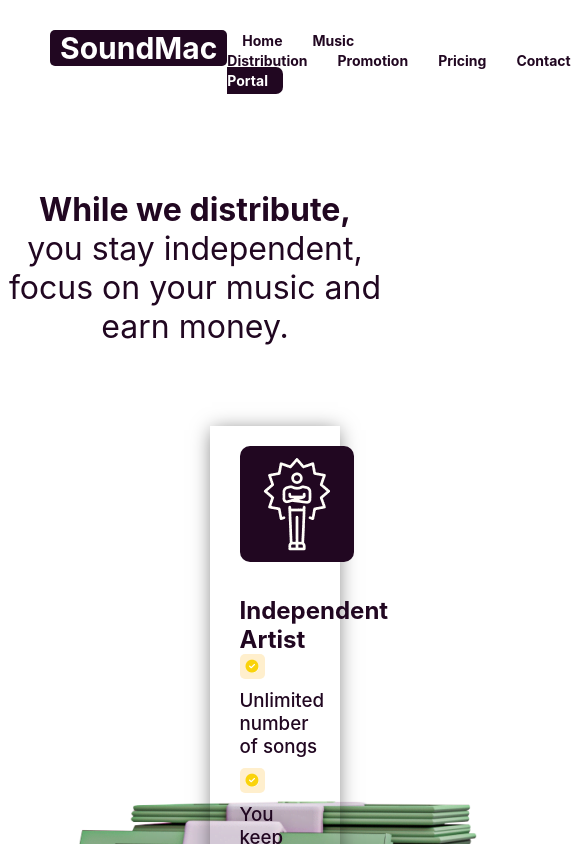
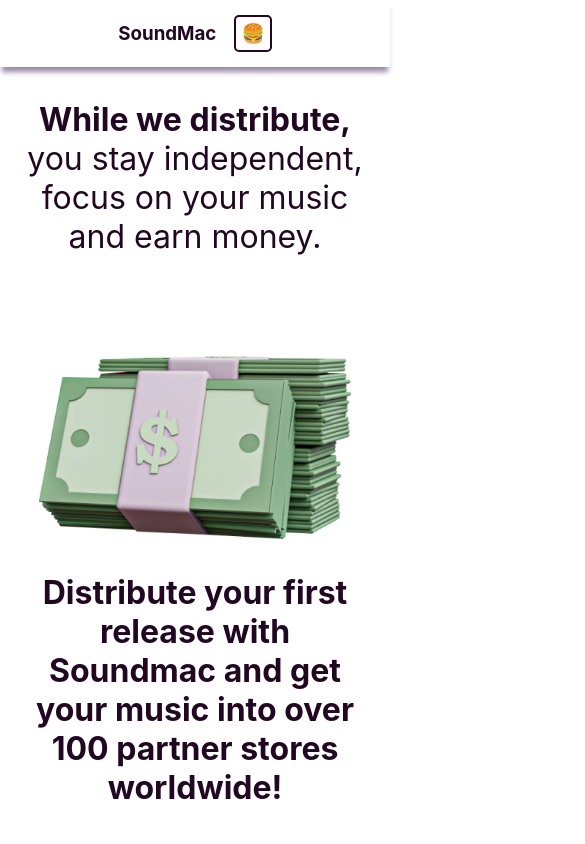
Before and after one commit to Tobbeycc1/soundmac, a React (Create React App) app: page /pricing in a window 390 px wide. Shown: the top 844 px of the page, 585 px wide, since content can reach past the window. Built offline with nearby package versions, Linux system fonts and the light colour scheme.

Commit message:
all pages v1

```diff
--- a/src/App.js
+++ b/src/App.js
@@ -45,8 +45,22 @@
       </div>} />
 
 
-      <Route path='/pricing' element={<div> <Header/> <Pricing/></div>} />
-      <Route path='/contact' element={<div> <Header/> <Contact/> </div>} />
+      <Route path='/pricing' element={
+      <div>
+        <MediaQuery minWidth={1000}><Header/> <Pricing/> </MediaQuery>
+        <MediaQuery maxWidth={999}><TabletHeader/><Pricing/> </MediaQuery>
+
+      </div>} />
+
+
+      <Route path='/contact' element={
+      <div>
+        <MediaQuery minWidth={1000}><Header/> <Contact/>  </MediaQuery>
+        <MediaQuery maxWidth={999}><TabletHeader/><Contact/> </MediaQuery>
+
+      </div>} />
+
+
       <Route path='/dashboard' element={<div> <DashboardHeader/> <Dashboard/></div>}/>
       <Route path='/catalog' element={<div> <DashboardHeader/> <Catalog/> </div>}/>
     </Routes>
--- a/src/CSS files/Contact.module.css
+++ b/src/CSS files/Contact.module.css
@@ -83,3 +83,18 @@
     color: var(--purple);
     background: none;
 }
+@media screen and (max-width: 999px) {
+    .ContactCon{
+        margin: 150px 0px 0px 0px ;
+        text-align: center;
+    }
+}
+@media screen and (max-width: 540px) {
+    .ContactCon{
+        margin: 150px 0px 0px 0px ;
+        text-align: center;
+    }
+    .ContactFormCon{
+        padding:100px 10px ;
+    }
+}
--- a/src/CSS files/Pricing.module.css
+++ b/src/CSS files/Pricing.module.css
@@ -1,6 +1,7 @@
 .pricingCon{
     text-align: center;
     margin-top: 100px;
+    padding: 0px 20px;
 }
 .cash{
     display: inline-block;
@@ -40,3 +41,28 @@
 .distributeHeader{
     margin-top: 30px;
 }
+@media screen and (max-width: 999px) {
+    .cash{
+        display: block;
+      text-align: center;
+        width: 100%;
+        margin-right: 0%;
+        margin-top: 100px;
+
+    }
+    .pricingCardsSubCon, .pricingCardsSubConMiniLabel{
+        margin-top: 100px;
+
+        width: 100%;
+        display: block;
+
+    }
+    .cashImage{
+        width: 80vw;
+    }
+}
+@media screen and (max-width: 999px) {
+    .pricingCardsCon{
+        margin: 30px 20px 100px 20px;
+    }
+}
--- a/src/CSS files/pricingCheckBullet.module.css
+++ b/src/CSS files/pricingCheckBullet.module.css
@@ -14,3 +14,12 @@
     font-weight: 500;
     vertical-align: middle;
 }
+@media screen and (max-width: 999px) {
+    .bulletText{
+        display: inline-block;
+        margin: 10px 0px;
+        font-weight: 500;
+        vertical-align: middle;
+        width: 65vw;
+    }
+}
--- a/src/Pages/Pricing.js
+++ b/src/Pages/Pricing.js
@@ -21,7 +21,7 @@
 
            <div className={classes.pricingCardsCon}>
             <div className={classes.cash}>
-            <img src={cashImage} alt= "cash" />
+            <img src={cashImage} className={classes.cashImage} alt= "cash" />
             <h1 className={classes.distributeHeader}>Distribute your first release with
 Soundmac and get your music into
 over 100 partner stores worldwide!
```
